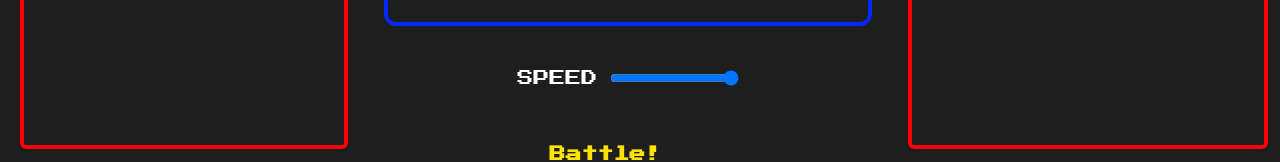
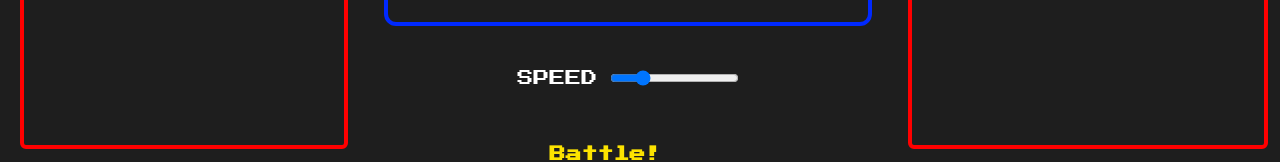
Before and after one commit to chingu-voyages/v44-tier2-team-21, a React (Vite) app: page / in a window 1280 px wide. Shown: the part 550-712 px from the top of the page. Built offline with nearby package versions, Linux system fonts and the light colour scheme.

Commit message:
#32: apply speed changes to canvas

```diff
--- a/src/components/Arena.jsx
+++ b/src/components/Arena.jsx
@@ -3,21 +3,30 @@ import Canvas from "./Canvas";
 
 const Arena = () => {
   const [isAnimating, setIsAnimating] = useState(false);
+  const [speed, setSpeed] = useState(3);
 
   const handleToggleAnimation = () => {
     setIsAnimating((prev) => !prev);
   };
-
   return (
     <div className="w-3/6 h-full bg-[#1e1e1e] text-[#FFFFFF] flex flex-col items-center">
-      <Canvas isAnimating={isAnimating} />
+      <Canvas isAnimating={isAnimating} speed={speed} />
       <div>
         <div className="speed-operation my-10">
           <div className="speed form-group">
             <label htmlFor="speed" className="mr-3">
               SPEED
             </label>
-            <input type="range" min="1" max="10" name="speed" />
+            <input
+              type="range"
+              min="1"
+              max="10"
+              name="speed"
+              value={speed}
+              onChange={(e) => {
+                setSpeed(e.target.value);
+              }}
+            />
           </div>
         </div>
         <button
--- a/src/components/Canvas.jsx
+++ b/src/components/Canvas.jsx
@@ -5,7 +5,7 @@ Canvas.propTypes = {
   isAnimating: PropTypes.bool.isRequired,
 };
 
-function Canvas({ isAnimating }) {
+function Canvas({ isAnimating, speed }) {
   const canvasRef = useRef(null);
   let animationFrameId = useRef(null);
 
@@ -17,7 +17,7 @@ function Canvas({ isAnimating }) {
     let y1 = 180;
     let x2 = 200;
     let y2 = 100;
-    let speed = 3;
+    // let speed = 3;
     let angle1 = Math.random() < 0.5 ? 0 : Math.PI / 2;
     let angle2 = Math.random() < 0.5 ? 0 : Math.PI / 2;
 
```
